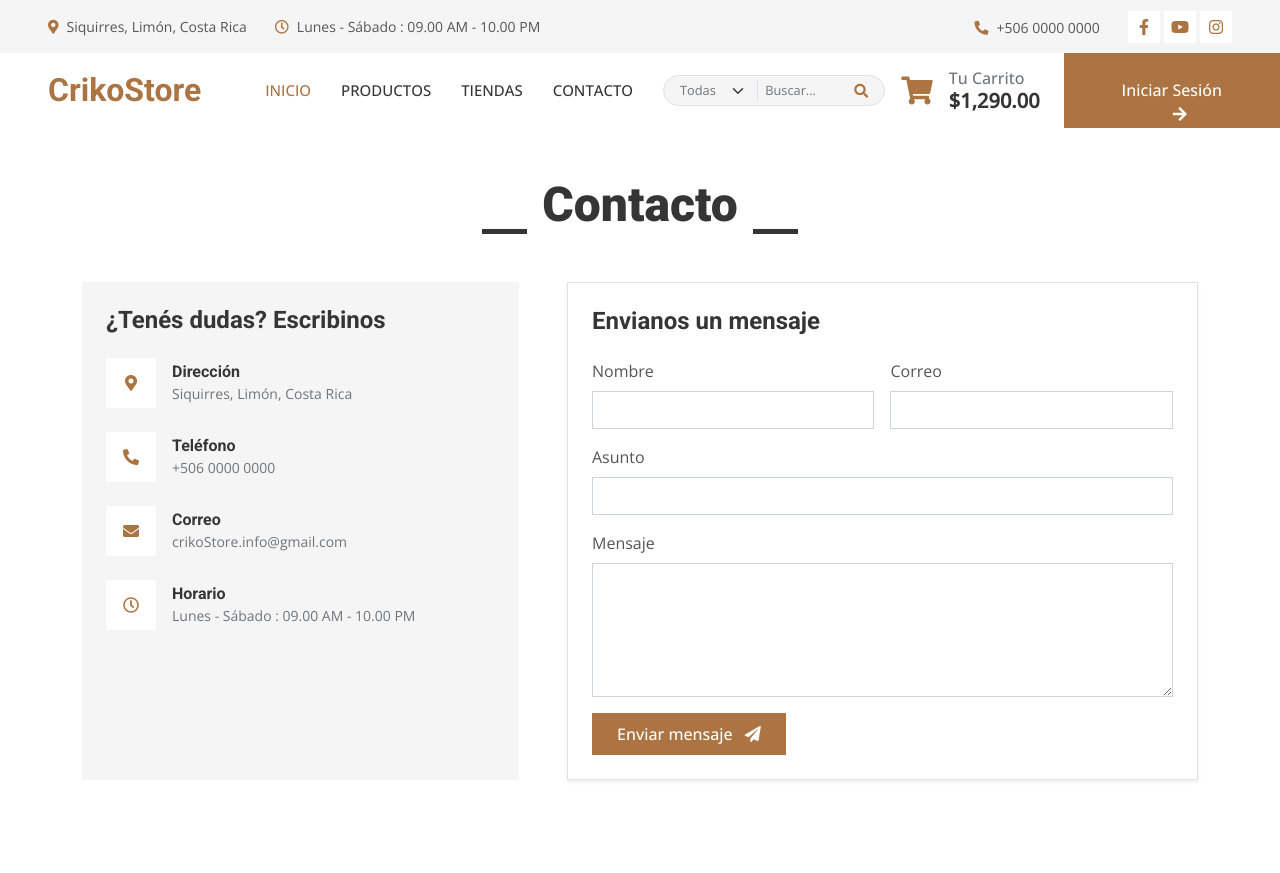
After one commit to AlisonC017/tienda_online_laravel, a Laravel app: page /contacto in a window 1280 px wide. The commit adds this page. Shown: the top 873 px of the page. Run offline with Laravel 12, Linux system fonts and the light colour scheme; parts of the project's set-up code (start-up, migrations or seed data) failed here and were passed over; some libraries are stand-ins or nearby versions.

Commit message:
modificando enrutamiento y agregando blade de contacto

```diff
--- a/app/Http/Controllers/ControllerNavigation.php
+++ b/app/Http/Controllers/ControllerNavigation.php
@@ -8,7 +8,9 @@ class ControllerNavigation extends Controller
 {
     public function dashboard()
     {
-        return view('modules.admin.index');
+        return auth()->user()->rol === 'administrador'
+            ? redirect()->route('admin.index')
+            : redirect()->route('tienda.index');
     }
 
     public function login()
--- a/bootstrap/app.php
+++ b/bootstrap/app.php
@@ -6,12 +6,14 @@ use Illuminate\Foundation\Configuration\Middleware;
 
 return Application::configure(basePath: dirname(__DIR__))
     ->withRouting(
-        web: __DIR__.'/../routes/web.php',
-        commands: __DIR__.'/../routes/console.php',
+        web: __DIR__ . '/../routes/web.php',
+        commands: __DIR__ . '/../routes/console.php',
         health: '/up',
     )
     ->withMiddleware(function (Middleware $middleware) {
-        //
+        $middleware->alias([
+            'rol' => \App\Http\Middleware\MiddlewareRol::class,
+        ]);
     })
     ->withExceptions(function (Exceptions $exceptions) {
         //
--- a/resources/views/layouts/landing/footer.blade.php
+++ b/resources/views/layouts/landing/footer.blade.php
@@ -18,9 +18,9 @@
             </div>
             <div class="col-lg-3 col-md-8">
                 <h4 class="text-light mb-4">Acceso Rápido</h4>
-                 <a class="btn btn-link" href="">Inicio</a>
-                 <a class="btn btn-link" href="">Productos</a>
-                 <a class="btn btn-link" href="">Tiendas</a>
+                <a class="btn btn-link" href="{{ route('inicio') }}">Inicio</a>
+                <a class="btn btn-link" href="{{ route('productos.index') }}">Productos</a>
+                <a class="btn btn-link" href="{{ route('tiendas.index') }}">Tiendas</a>
             </div>
 
             <div class="col-lg-3 col-md-6">
--- a/resources/views/layouts/tienda/sidebar.blade.php
+++ b/resources/views/layouts/tienda/sidebar.blade.php
@@ -2,7 +2,7 @@
     <div class="sidebar-logo">
         <!-- Logo Header -->
         <div class="logo-header" data-background-color="dark">
-            <a href="index.html" class="logo">
+            <a href="{{ route('tienda.index') }}" class="logo">
                 <img src="assets/img/kaiadmin/logo_light.svg" alt="navbar brand" class="navbar-brand" height="20" />
             </a>
             <div class="nav-toggle">
--- /dev/null
+++ b/resources/views/modules/landing/contacto.blade.php
@@ -0,0 +1,133 @@
+@extends('app')
+
+@section('contenido')
+    <div class="container-xxl py-5">
+        <div class="container">
+
+            <div class="section-title text-center">
+                <h1 class="display-5 mb-5">Contacto</h1>
+            </div>
+
+            <div class="row g-5">
+
+                <!-- Información de contacto -->
+                <div class="col-lg-5 wow fadeInUp" data-wow-delay="0.1s">
+                    <div class="bg-light rounded p-4 h-100">
+                        <h4 class="mb-4">¿Tenés dudas? Escribinos</h4>
+
+                        <div class="d-flex align-items-center mb-4">
+                            <div class="d-flex align-items-center justify-content-center bg-white rounded"
+                                style="width: 50px; height: 50px;">
+                                <i class="fa fa-map-marker-alt text-primary"></i>
+                            </div>
+                            <div class="ms-3">
+                                <h6 class="mb-0">Dirección</h6>
+                                <small class="text-muted">Siquirres, Limón, Costa Rica</small>
+                            </div>
+                        </div>
+
+                        <div class="d-flex align-items-center mb-4">
+                            <div class="d-flex align-items-center justify-content-center bg-white rounded"
+                                style="width: 50px; height: 50px;">
+                                <i class="fa fa-phone-alt text-primary"></i>
+                            </div>
+                            <div class="ms-3">
+                                <h6 class="mb-0">Teléfono</h6>
+                                <small class="text-muted">+506 0000 0000</small>
+                            </div>
+                        </div>
+
+                        <div class="d-flex align-items-center mb-4">
+                            <div class="d-flex align-items-center justify-content-center bg-white rounded"
+                                style="width: 50px; height: 50px;">
+                                <i class="fa fa-envelope text-primary"></i>
+                            </div>
+                            <div class="ms-3">
+                                <h6 class="mb-0">Correo</h6>
+                                <small class="text-muted">crikoStore.info@gmail.com</small>
+                            </div>
+                        </div>
+
+                        <div class="d-flex align-items-center">
+                            <div class="d-flex align-items-center justify-content-center bg-white rounded"
+                                style="width: 50px; height: 50px;">
+                                <i class="far fa-clock text-primary"></i>
+                            </div>
+                            <div class="ms-3">
+                                <h6 class="mb-0">Horario</h6>
+                                <small class="text-muted">Lunes - Sábado : 09.00 AM - 10.00 PM</small>
+                            </div>
+                        </div>
+                    </div>
+                </div>
+
+                <!-- Formulario -->
+                <div class="col-lg-7 wow fadeInUp" data-wow-delay="0.3s">
+                    <div class="bg-white border rounded shadow-sm p-4">
+                        <h4 class="mb-4">Envianos un mensaje</h4>
+
+                        <form id="contact-form" novalidate>
+                            <div class="row g-3">
+                                <div class="col-md-6">
+                                    <label for="contact-nombre" class="form-label">Nombre</label>
+                                    <input type="text" class="form-control" id="contact-nombre" required>
+                                    <div class="invalid-feedback">Ingresá tu nombre.</div>
+                                </div>
+                                <div class="col-md-6">
+                                    <label for="contact-correo" class="form-label">Correo</label>
+                                    <input type="email" class="form-control" id="contact-correo" required>
+                                    <div class="invalid-feedback">Ingresá un correo válido.</div>
+                                </div>
+                                <div class="col-12">
+                                    <label for="contact-asunto" class="form-label">Asunto</label>
+                                    <input type="text" class="form-control" id="contact-asunto" required>
+                                    <div class="invalid-feedback">Ingresá un asunto.</div>
+                                </div>
+                                <div class="col-12">
+                                    <label for="contact-mensaje" class="form-label">Mensaje</label>
+                                    <textarea class="form-control" id="contact-mensaje" rows="5" required></textarea>
+                                    <div class="invalid-feedback">Escribí tu mensaje.</div>
+                                </div>
+                                <div class="col-12">
+                                    <button type="submit" class="btn btn-primary py-2 px-4">
+                                        Enviar mensaje <i class="fa fa-paper-plane ms-2"></i>
+                                    </button>
+                                </div>
+                            </div>
+                        </form>
+                    </div>
+                </div>
+
+            </div>
+        </div>
+    </div>
+@endsection
+
+@section('javascrip')
+    <script>
+        document.addEventListener('DOMContentLoaded', function () {
+            const form = document.getElementById('contact-form');
+
+            form.addEventListener('submit', function (e) {
+                e.preventDefault();
+
+                if (!form.checkValidity()) {
+                    form.classList.add('was-validated');
+                    return;
+                }
+
+                const nombre = document.getElementById('contact-nombre').value.trim();
+                const correo = document.getElementById('contact-correo').value.trim();
+                const asunto = document.getElementById('contact-asunto').value.trim();
+                const mensaje = document.getElementById('contact-mensaje').value.trim();
+
+                const cuerpo = mensaje + '\n\n' + nombre + '\n' + correo;
+
+                // Abre el cliente de correo del usuario con el mensaje ya armado
+                window.location.href = 'mailto:crikoStore.info@gmail.com' +
+                    '?subject=' + encodeURIComponent(asunto) +
+                    '&body=' + encodeURIComponent(cuerpo);
+            });
+        });
+    </script>
+@endsection
--- a/routes/web.php
+++ b/routes/web.php
@@ -2,59 +2,61 @@
 
 use Illuminate\Support\Facades\Route;
 use App\Http\Controllers\ControllerNavigation;
-use App\Http\Controllers\AuthController;
 use App\Http\Controllers\ControllerAuth;
 
+// PUBLICO
 Route::get('/', function () {
     return view('modules.landing.index');
-});
+})->name('inicio');
 
 Route::get('/p', function () {
     return view('modules.landing.productos.index');
-});
+})->name('productos.index');
 
-Route::get('/ps', function () {
-    return view('modules.landing.productos.show');
-});
+Route::get('/ps/{id}', function ($id) {
+    return view('modules.landing.productos.show', compact('id'));
+})->name('productos.show');
 
 Route::get('/ti', function () {
     return view('modules.landing.tiendas.index');
-});
+})->name('tiendas.index');
 
-Route::get('/l', function () {
-    return view('login');
-});
+Route::get('/ti/{id}', function ($id) {
+    return view('modules.landing.tiendas.show', compact('id'));
+})->name('tiendas.show');
 
-Route::get('/a', function () {
-    return view('modules.admin.index');
-});
+Route::get('/contacto', function () {
+    return view('modules.landing.contacto');
+})->name('contacto');
 
-Route::get('/t', function () {
-    return view('modules.tienda.index');
-});
-
-
-
-
-
-
-Route::middleware('auth')->group(function () {
-
-
-    // rutas para tienda
-    //  Route::middleware('rol:tienda')->group(function () {});
-
-    // rutas  para admin
-    //  Route::middleware('rol:administrador')->group(function () {});
-});
-
+// AUTENTICACION
 Route::get('/login', [ControllerNavigation::class, 'login'])->name('login');
-Route::get('/dashboard', [ControllerNavigation::class, 'dashboard'])->name('dashboard')->middleware('auth');
-
-// --- autenticacion  ---
 Route::post('/login', [ControllerAuth::class, 'login'])->name('login.post');
 Route::post('/register', [ControllerAuth::class, 'register'])->name('register.post');
 
-// --- google ---
+// GOOGLE
 Route::get('/auth/google', [ControllerAuth::class, 'redirectToGoogle'])->name('google.redirect');
 Route::get('/auth/google/callback', [ControllerAuth::class, 'handleGoogleCallback']);
+
+// RUTAS PROTEGIDAS
+Route::middleware(['auth'])->group(function () {
+
+    Route::get('/dashboard', [ControllerNavigation::class, 'dashboard'])->name('dashboard');
+
+    // ADMINISTRADOR
+    Route::middleware(['rol:administrador'])->prefix('admin')->name('admin.')->group(function () {
+        Route::get('/', function () {
+            return view('modules.admin.index');
+        })->name('index');
+    });
+
+    // TIENDA
+    Route::middleware(['rol:tienda'])->prefix('tienda')->name('tienda.')->group(function () {
+        Route::get('/', function () {
+            return view('modules.tienda.index');
+        })->name('index');
+    });
+
+    // CERRAR SESION
+    Route::post('/logout', [ControllerAuth::class, 'logout'])->name('logout');
+});
```
Also changed, not shown: app/Http/Middleware/MiddlewareRol.php (added, +24 -0 lines), resources/views/layouts/admin/header.blade.php (+6 -4 lines), resources/views/layouts/tienda/header.blade.php (+6 -4 lines). Lines whose indentation alone changed are shown as unchanged.
